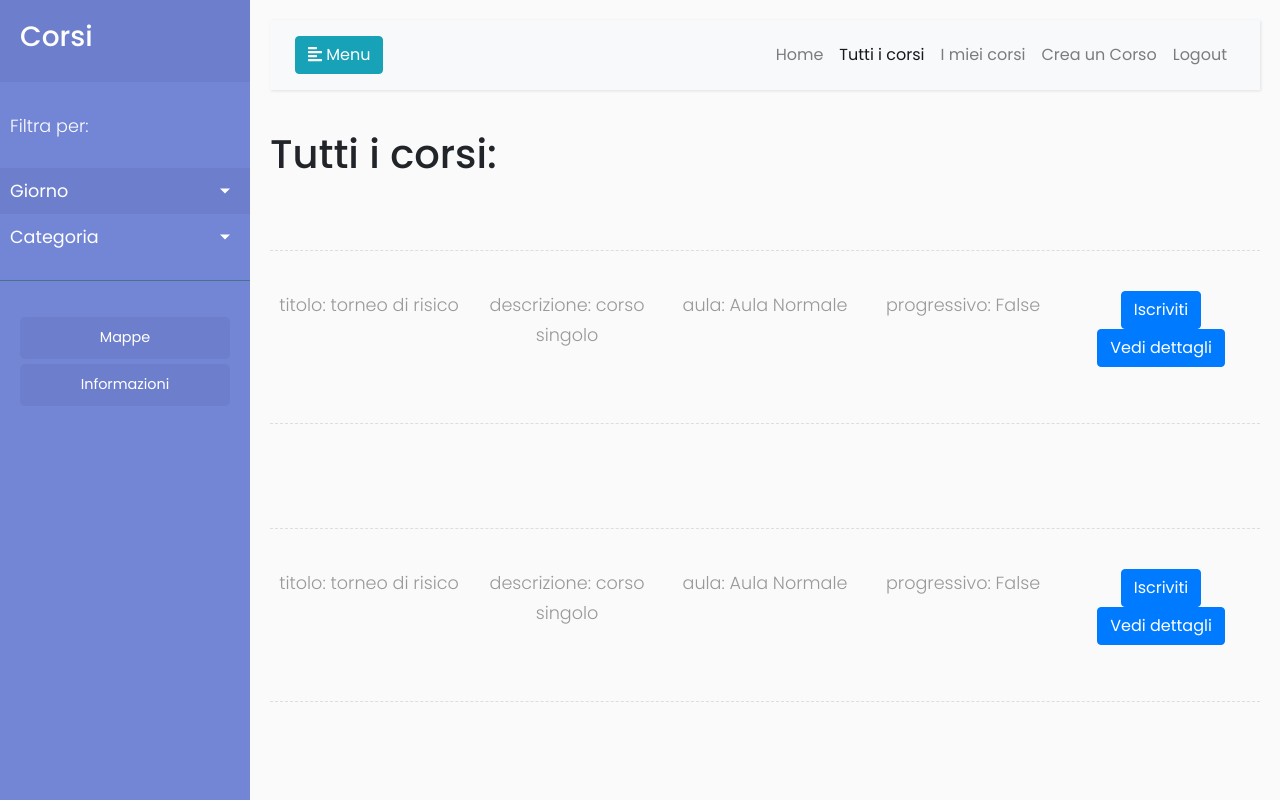
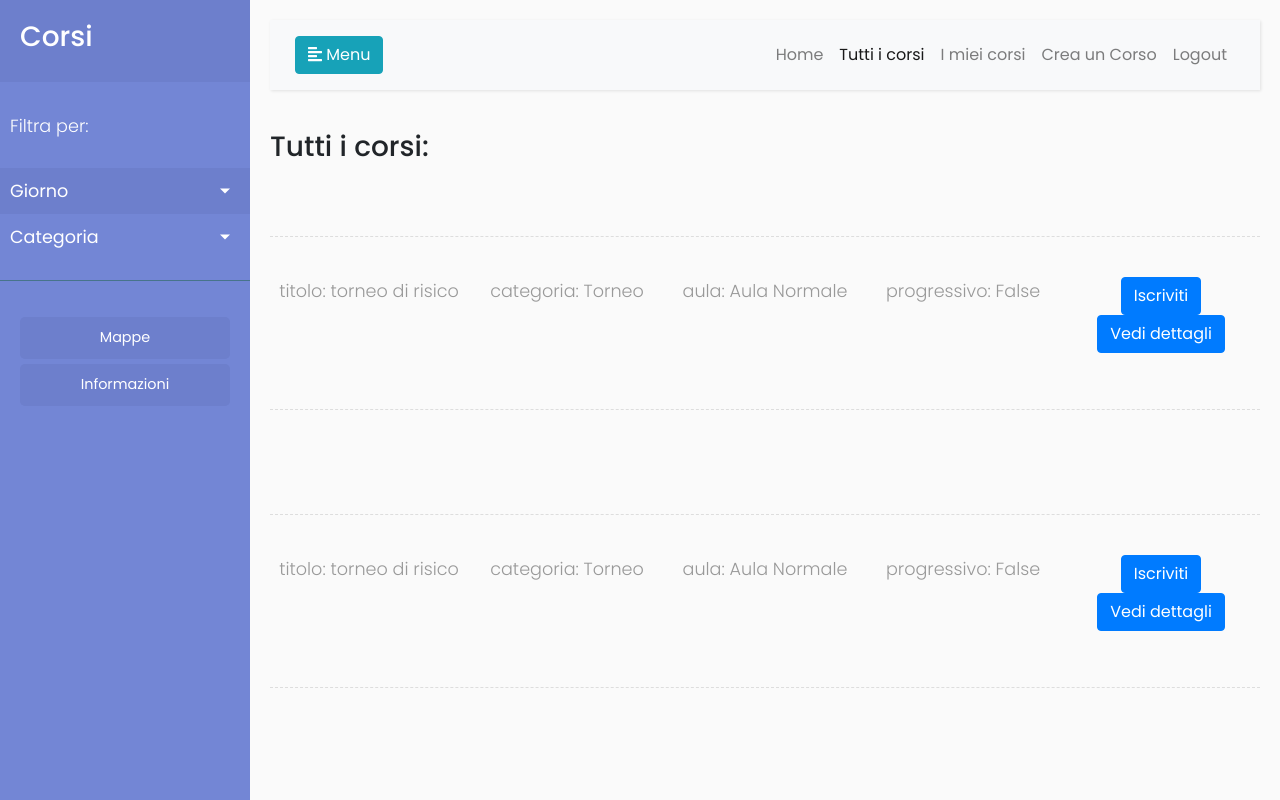
Before and after one commit to arcobiSwifty/SettimanaFlessibile_new, a Django app: page /corsi/ in a window 1280 px wide. Run offline with Django 3.2, Linux system fonts and the light colour scheme; a user stored in the database is signed in; data comes from the database, SQL or seed files in the repository; some libraries are stand-ins or nearby versions.

Commit message:
some changes

```diff
--- a/app/templates/corsi/corsi.html
+++ b/app/templates/corsi/corsi.html
@@ -10,19 +10,13 @@
 
 {% block content %}
 
-{% for approvazione in approvazioni %}
+<h3>Tutti i corsi:</h3> <br>
+{% for corso in corsi %}
+  <div class="line"></div>
 
-{{ approvazione }}
-
-{% endfor %}
-
-<h1>Tutti i corsi:</h1> <br>
-{% for corso in corsi %}
-<div class="line"></div>
-
-<div class="pure-g">
+  <div class="pure-g">
     <div class="pure-u-md-1-2 pure-u-sm-1-1 pure-u-1-1 pure-u-lg-1-2 pure-u-xl-1-5 centered-text"><p>titolo: {{ corso.nome }}</p></div>
-    <div class="pure-u-md-1-2 pure-u-sm-1-1 pure-u-1-1 pure-u-lg-1-2 pure-u-xl-1-5 centered-text"><p>descrizione: {{corso.descrizione}}</p></div>
+    <div class="pure-u-md-1-2 pure-u-sm-1-1 pure-u-1-1 pure-u-lg-1-2 pure-u-xl-1-5 centered-text"><p>categoria: {{corso.categoria}}</p></div>
     <div class="pure-u-md-1-3 pure-u-sm-1-1 pure-u-1-1 pure-u-lg-1-3 pure-u-xl-1-5 centered-text"><p>aula: {{corso.aula.nome_aula}}</p></div>
     <div class="pure-u-md-1-3 pure-u-sm-1-1 pure-u-1-1 pure-u-lg-1-3 pure-u-xl-1-5 centered-text"><p>progressivo: {{corso.is_progressive}}</p></div>
     <div class="pure-u-md-1-3 pure-u-sm-1-1 pure-u-1-1 pure-u-lg-1-3 pure-u-xl-1-5 centered-text"><p>
@@ -31,10 +25,12 @@
     </p></div>
     <div class="line"></div>
 
-</div>
+  </div>
 
-<br>
+  <br>
 {% endfor %}
+
+
 <script type="text/javascript">
 $(document).ready(function () {
     $('#tutticorsi').toggleClass('active')
--- a/app/templates/corsi/crea_corso.html
+++ b/app/templates/corsi/crea_corso.html
@@ -142,11 +142,11 @@ function crea_corso(crea_btn) {
       'titolo': titolo,
       'descrizione': descrizione,
       'is_progressive': progressivo,
+      'categoria': categoria,
+      'aula': a,
       'fasce[]': fasce,
       'ospiti[]': ospiti,
-      'aula': a,
       'classi[]': classi,
-      'categoria': categoria,
     },
     method: 'POST',
     datatype: 'json',
```
